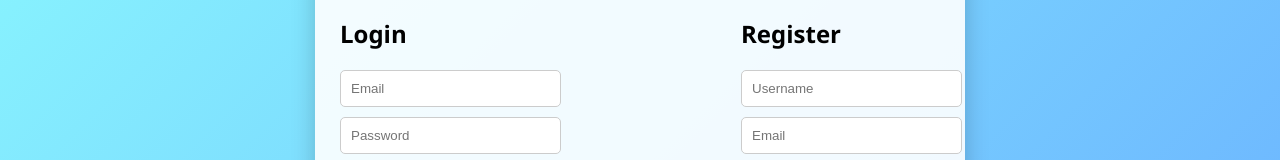
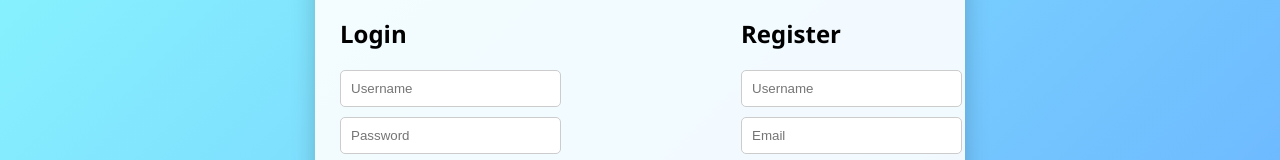
Before and after one commit to ajeetk74/mern-todo-site, a React (Vite) app in the folder mern-todo-frontend/: page / in a window 1280 px wide. Shown: the part 162-322 px from the top of the page. Built offline with nearby package versions, Linux system fonts and the light colour scheme.

Commit message:
Update Login.jsx

```diff
--- a/mern-todo-frontend/src/components/Login.jsx
+++ b/mern-todo-frontend/src/components/Login.jsx
@@ -4,19 +4,24 @@ import { toast } from "react-toastify";
 
 const API_BASE = import.meta.env.VITE_API_URL || "http://localhost:5001";
 
-export default function Login({ setToken, setUser }) {
-  const [email, setEmail] = useState("");
+export default function Login({ onLogin }) {
+  const [username, setUsername] = useState("");
   const [password, setPassword] = useState("");
 
   const handleLogin = async (e) => {
     e.preventDefault();
     try {
-      const res = await axios.post(`${API_BASE}/auth/login`, { email, password });
+      const res = await axios.post(`${API_BASE}/auth/login`, { username, password });
+
+      // Save token in localStorage
       localStorage.setItem("token", res.data.token);
-      localStorage.setItem("user", JSON.stringify(res.data.user));
-      setToken(res.data.token);
-      setUser(res.data.user);
+
+      // Call parent callback
+      onLogin(res.data.token);
+
       toast.success("✅ Login successful!");
+      setUsername("");
+      setPassword("");
     } catch (err) {
       console.error(err);
       toast.error(err.response?.data?.message || "❌ Login failed");
@@ -27,10 +32,10 @@ export default function Login({ setToken, setUser }) {
     <form className="auth-form" onSubmit={handleLogin}>
       <h2>Login</h2>
       <input
-        type="email"
-        placeholder="Email"
-        value={email}
-        onChange={(e) => setEmail(e.target.value)}
+        type="text"
+        placeholder="Username"
+        value={username}
+        onChange={(e) => setUsername(e.target.value)}
         required
       />
       <input
```
